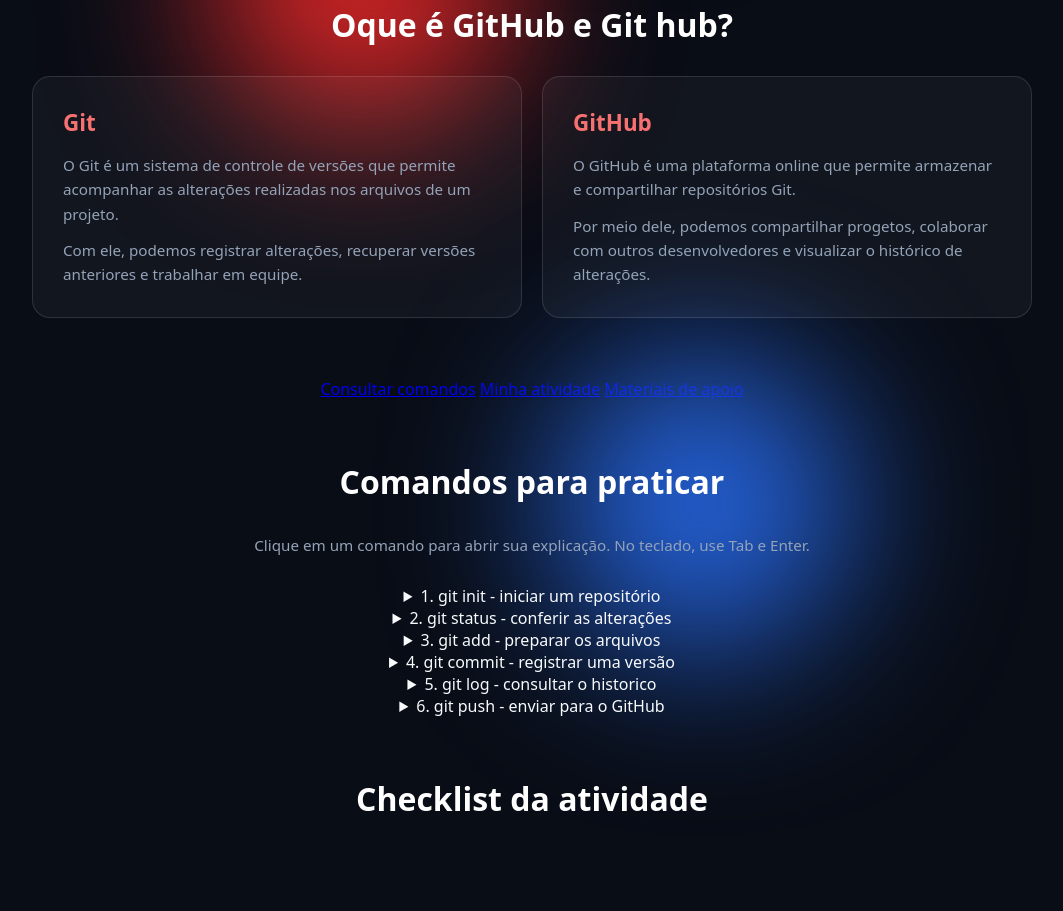
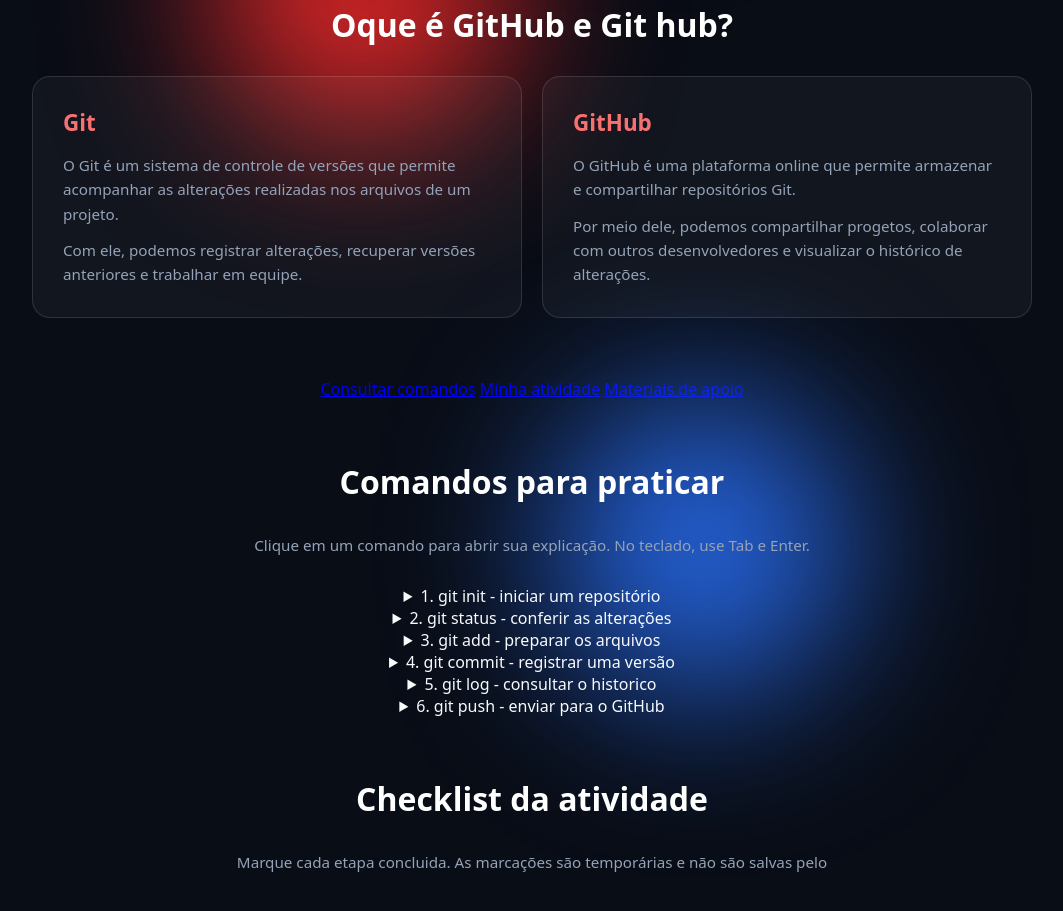
Before and after one commit to alissonlezo/aula-git, a plain HTML site: page index.html in a window 1280 px wide. Shown: the part 449-1360 px from the top of the page, without its empty margins (108-1171 px from the left). Drawn offline with Linux system fonts and the light colour scheme.

Commit message:
nele tanbem um p

```diff
--- a/index.html
+++ b/index.html
@@ -107,6 +107,7 @@
 
     <section class="conteudo estudo" id="atividade">
         <h2>Checklist da atividade </h2>
+        <p>Marque cada etapa concluida. As marcações são temporárias e não são salvas pelo</p>
     </section>
 </body>
 </html>
```
